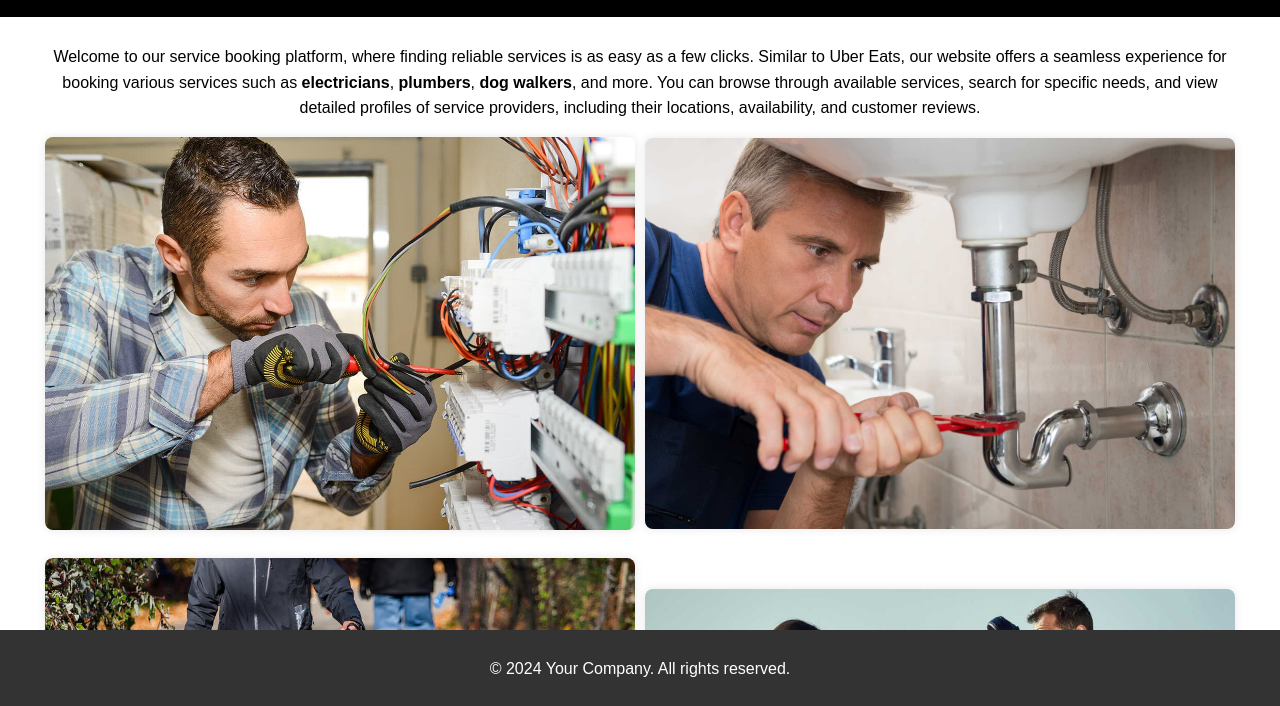
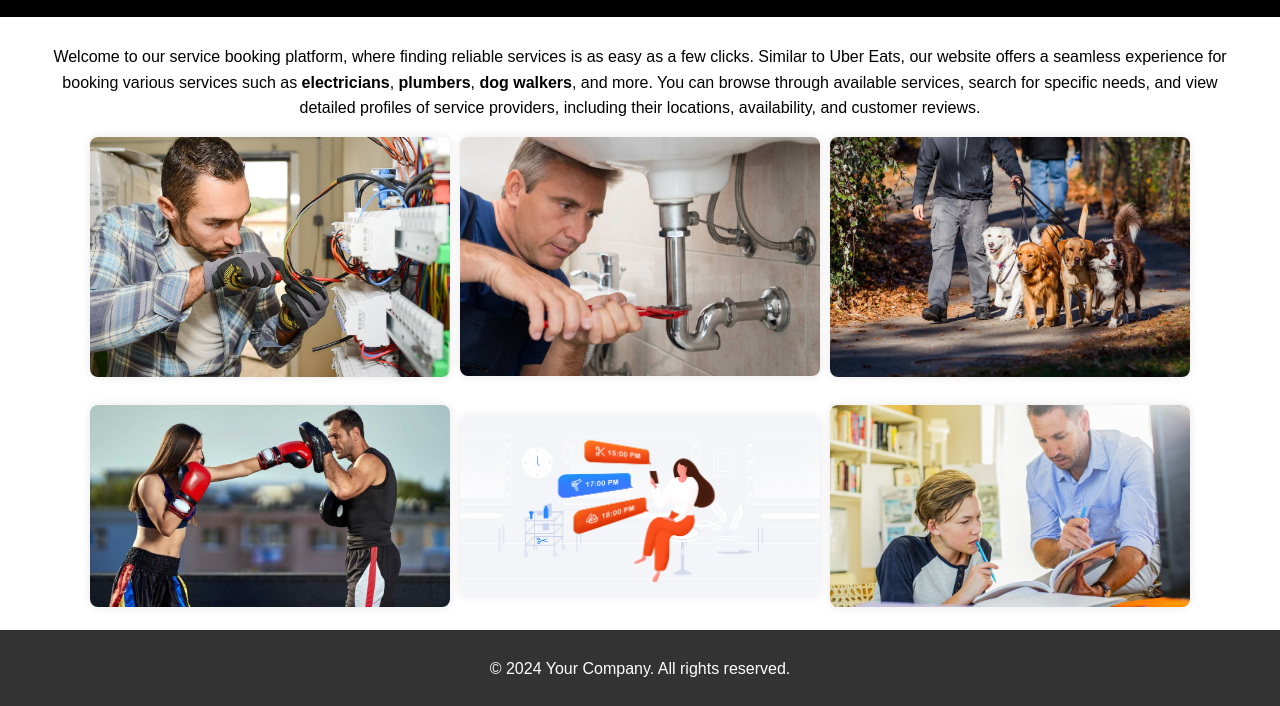
Before and after one commit to muhammadpaleker/servehome, a plain HTML site: page about.html in a window 1280 px wide. Shown: the part 92-798 px from the top of the page. Drawn offline with Linux system fonts and the light colour scheme.

Commit message:
Update about.html

```diff
--- a/about.html
+++ b/about.html
@@ -69,7 +69,7 @@
         }
 
         .image-item {
-            flex: 0 1 calc(50% - 10px); /* Adjust width of images with gap */
+            flex: 0 1 calc(33.33% - 40px); /* Adjust width of images with gap */
             margin-bottom: 10px; /* Adjust margin bottom */
             text-align: center;
         }
```
